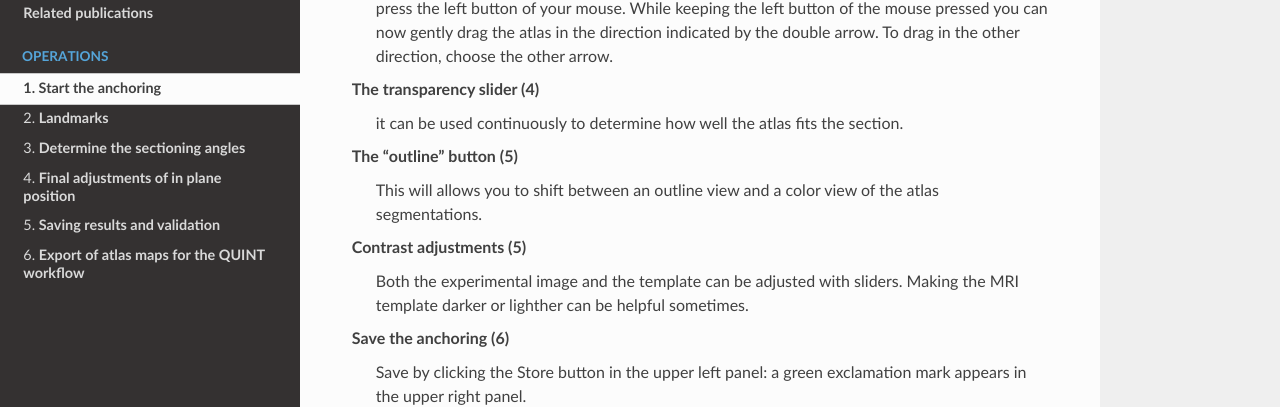
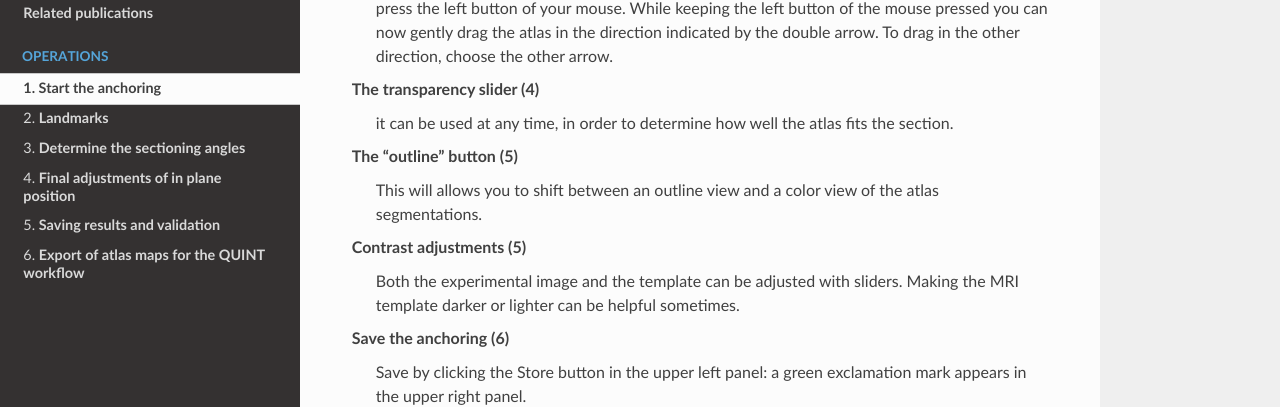
Before and after one commit to Tevemadar/QuickNII, a Sphinx documentation site: the page built from Docs/anchoring.rst, in a window 1280 px wide and 900 px high, scrolled down 2348 px. Shown: the part 257-664 px from the top of the window. Built offline with Sphinx 7.4.7 and the Read the Docs theme 2.0.0, drawn with Linux system fonts in a browser that asks for light colours.

Commit message:
Update anchoring.rst

```diff
--- a/Docs/anchoring.rst
+++ b/Docs/anchoring.rst
@@ -66,7 +66,7 @@ The atlas proportions might need adjustment to fit the section.
      the direction indicated by the double arrow. To drag in the other direction, choose the other arrow.
 
 The transparency slider **(4)**
-     it can be used continuously to determine how
+     it can be used at any time, in order to determine how
      well the atlas fits the section.
 
 The “outline” button **(5)**
@@ -74,7 +74,7 @@ The “outline” button **(5)**
      atlas segmentations.
 
 Contrast adjustments **(5)**
-    Both the experimental image and the template can be adjusted with sliders. Making the MRI template darker or lighther can be helpful sometimes.
+    Both the experimental image and the template can be adjusted with sliders. Making the MRI template darker or lighter can be helpful sometimes.
 
 Save the anchoring **(6)**
     Save by clicking the Store button  in the upper left panel: a green exclamation mark
```
